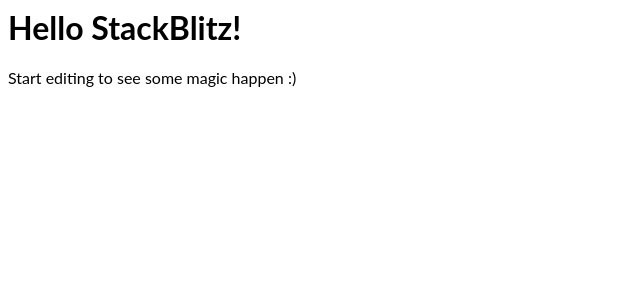
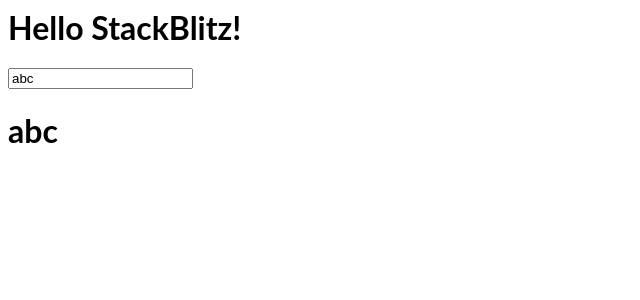
Before and after one commit to Akshita13/react-localstorage-example, a React (Create React App) app: page / in a window 1280 px wide. Shown: the top 300 px of the page, without its empty margins (0-640 px from the left). Built offline with nearby package versions, Linux system fonts and the light colour scheme.

Commit message:
1 file modified

```diff
--- a/src/App.js
+++ b/src/App.js
@@ -2,10 +2,27 @@
 import "./style.css";
 
 export default function App() {
+  const [wordsToStorage, setWordsToStorage] = React.useState("abc");
+  const onhandleChange = value => {
+    localStorage.setItem("name", wordsToStorage);
+    setWordsToStorage(value);
+  };
+  const onClear = () => {
+    localStorage.clear();
+    setWordsToStorage("");
+  };
   return (
     <div>
       <h1>Hello StackBlitz!</h1>
-      <p>Start editing to see some magic happen :)</p>
+      <input type="text" onChange={e => onhandleChange(e.target.value)} value={wordsToStorage}/>
+      {localStorage.getItem("name") ? (
+        <>
+        <h1>{wordsToStorage}</h1>
+        <button onClick={() => onClear()}>Clear</button>
+        </>
+      ) : (
+        <h1>{wordsToStorage}</h1>
+      )}
     </div>
   );
 }
```
